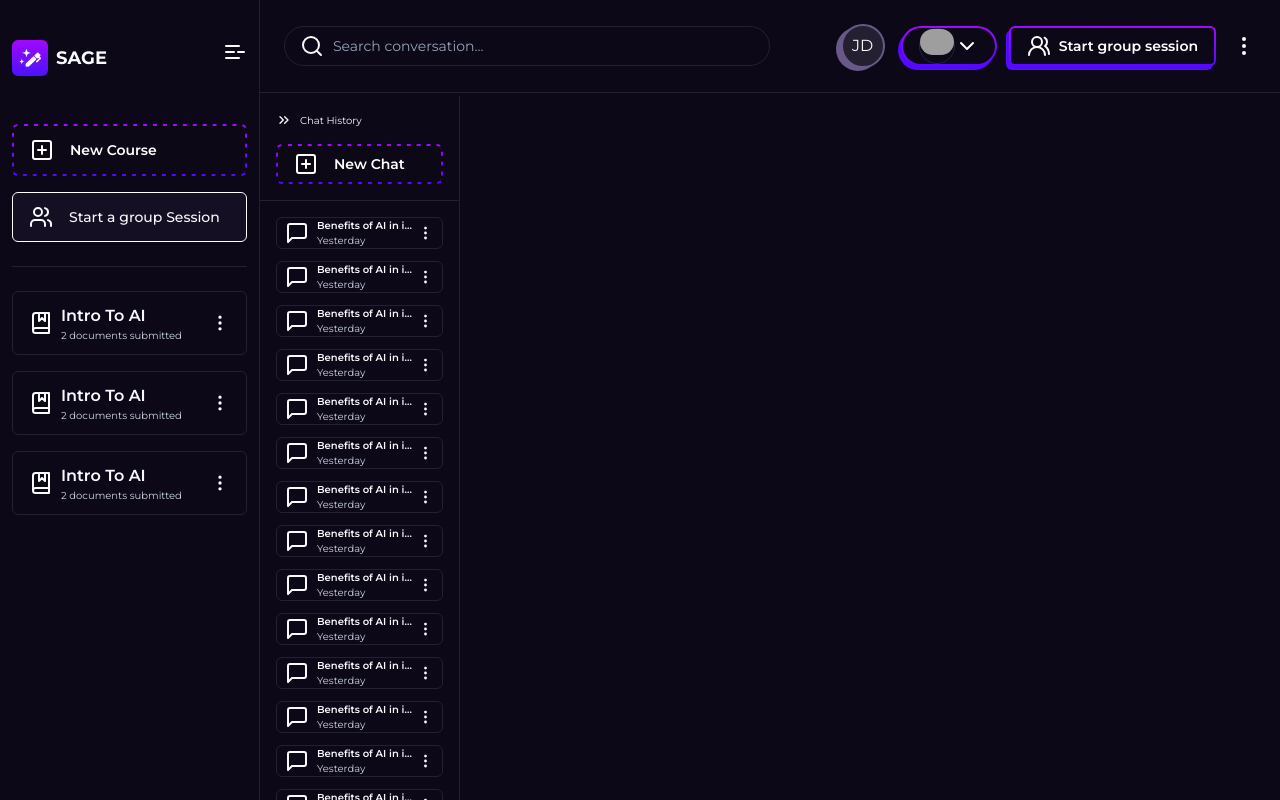
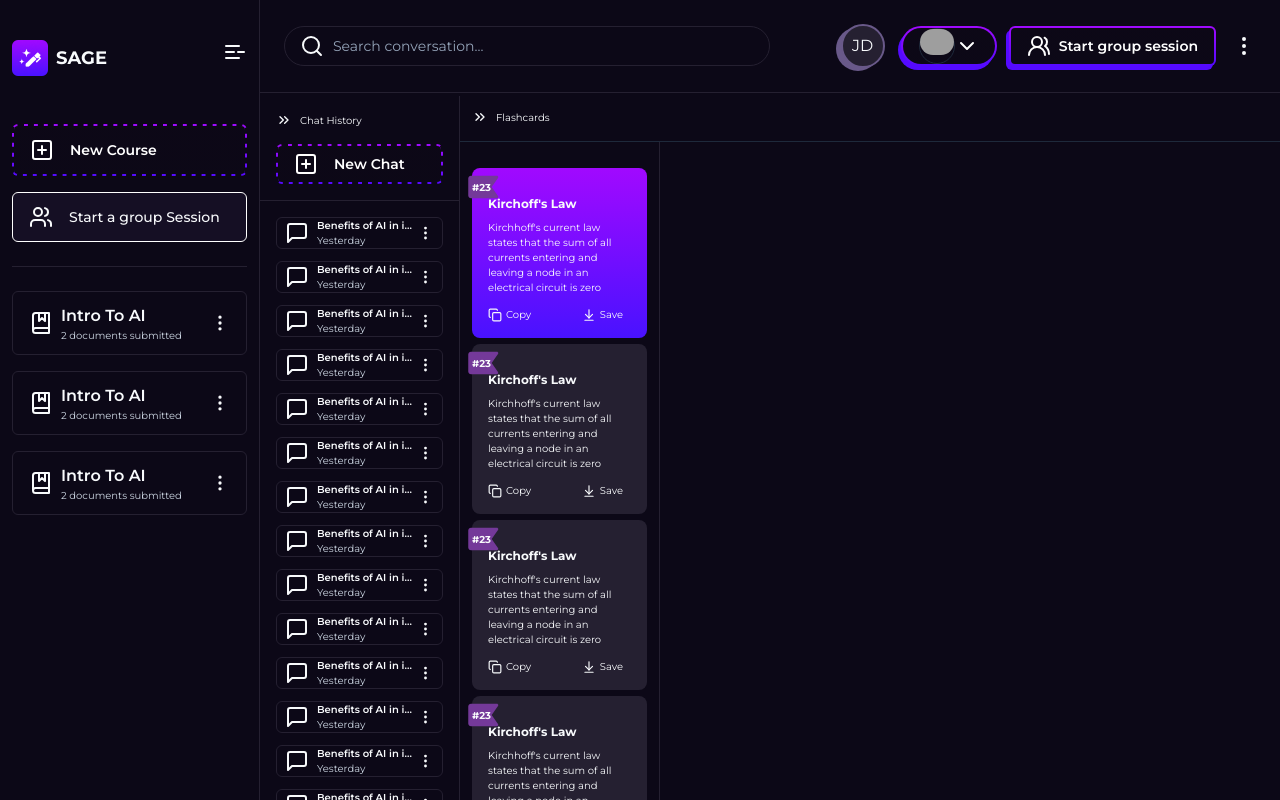
Before and after one commit to NengakDakup/sage-app, a Next.js app: page /dashboard in a window 1280 px wide. Built offline with nearby package versions, Linux system fonts and the light colour scheme; grey boxes are pictures that could not be loaded.

Commit message:
Added Dashboard Flashcard Lists

```diff
--- a/app/dashboard/page.js
+++ b/app/dashboard/page.js
@@ -1,10 +1,12 @@
 import DashboardChatHistory from '@/components/DashboardChatHistory'
+import DashboardFlascardsList from '@/components/DashboardFlashcardsList'
 import React from 'react'
 
 export default function DashboardPage () {
   return (
     <>
       <DashboardChatHistory />
+      <DashboardFlascardsList />
     </>
   )
 }
--- /dev/null
+++ b/components/DashboardFlashcardsList.js
@@ -0,0 +1,38 @@
+'use client'
+import React, {useState} from 'react'
+import { ChevronsRight, ChevronsDown } from 'lucide-react'
+import { DashboardFlashcards } from './DashboardFlashcards'
+
+
+const DashboardFlascardsList = () => {
+    const [toggled, setToggled] = useState(false)
+  return (
+    <div className={`relative border-r border-purple-light pt-4 overflow-y-scroll ${toggled? 'w-[30px]' : 'w-[200px]'}`}>
+            {toggled &&
+                <p onClick={() => setToggled(!toggled)} className='absolute top-[60px] left-[-37px] flex flex-row text-[10px] w-[100px] gap-2 cursor-pointer hover:underline rotate-90'>
+                    <ChevronsDown className='w-4 h-4' />
+                    Flashcards
+                </p>
+            }
+            {!toggled &&
+                <div className='flex flex-col gap-4 fixed mb-4 pb-4 pt-4 pl-3 border-b z-10 w-full bg-blue-darkest top-[93px]'>
+                    <p onClick={() => setToggled(!toggled)} className='text-[10px] flex flex-row items-center gap-2 cursor-pointer hover:underline'>
+                        <ChevronsRight className='w-4 h-4' />
+                        Flashcards
+                    </p>
+                </div>
+            }
+
+            {!toggled &&
+                <div className='flex flex-col gap-[6px] border-purple-light pt-14 px-3'>
+                    <DashboardFlashcards gradient={true}/>
+                    <DashboardFlashcards />
+                    <DashboardFlashcards />
+                    <DashboardFlashcards />
+                </div>
+            }
+    </div>
+  )
+}
+
+export default DashboardFlascardsList
--- a/package.json
+++ b/package.json
@@ -18,7 +18,11 @@
     "react": "^18",
     "react-dom": "^18",
     "tailwind-merge": "^2.3.0",
-    "tailwindcss-animate": "^1.0.7"
+    "tailwindcss-animate": "^1.0.7",
+    "@fortawesome/fontawesome-svg-core": "^6.5.2",
+    "@fortawesome/free-brands-svg-icons": "^6.5.2",
+    "@fortawesome/free-solid-svg-icons": "^6.5.2",
+    "@fortawesome/react-fontawesome": "^0.2.2"
   },
   "devDependencies": {
     "postcss": "^8",
```
Also changed, not shown: 1 other file (tests, documents, lock files or other folders).
